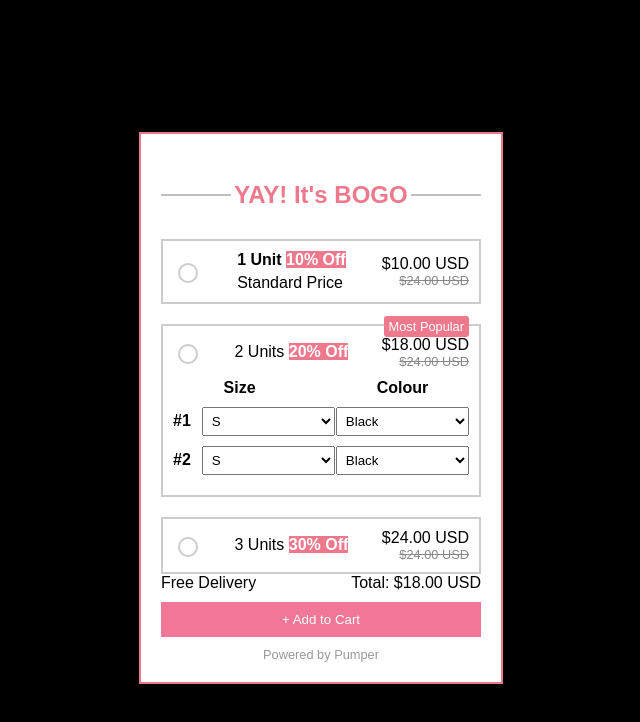
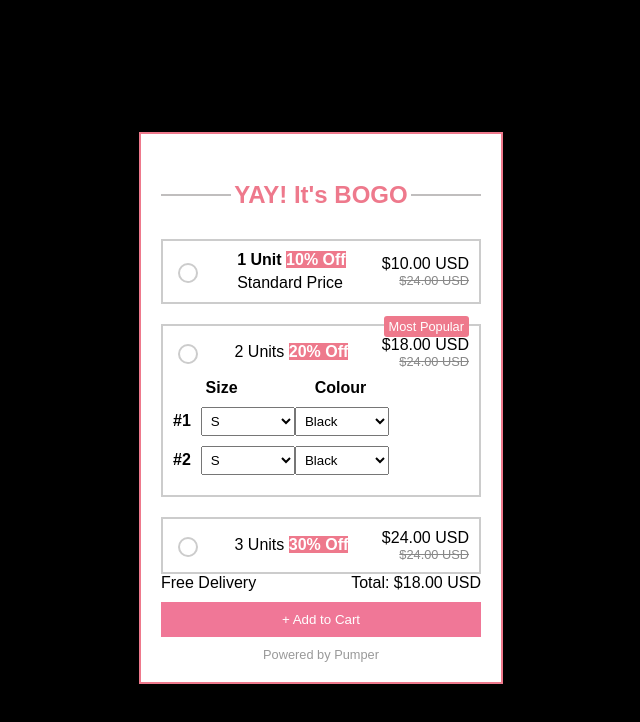
Before and after one commit to yeshu10/Dashboard-yash, a plain HTML site: page index.html in a window 1280 px wide. Shown: the whole page, without its empty margins (319-959 px from the left). Drawn offline with Linux system fonts and the light colour scheme; a script that the page names is missing.

Commit message:
content updated

```diff
--- a/css/styles.css
+++ b/css/styles.css
@@ -151,9 +151,11 @@ label {
     color: #888;
 }
 
+
+
 .box-content {
-    display: none;
-    margin-top: 10px;
+    margin-right: 80px; /* Adjust left margin to be under the label */
+    width: auto; /* Auto width to prevent it from stretching the full width */
 }
 
 .add-to-cart {
```
